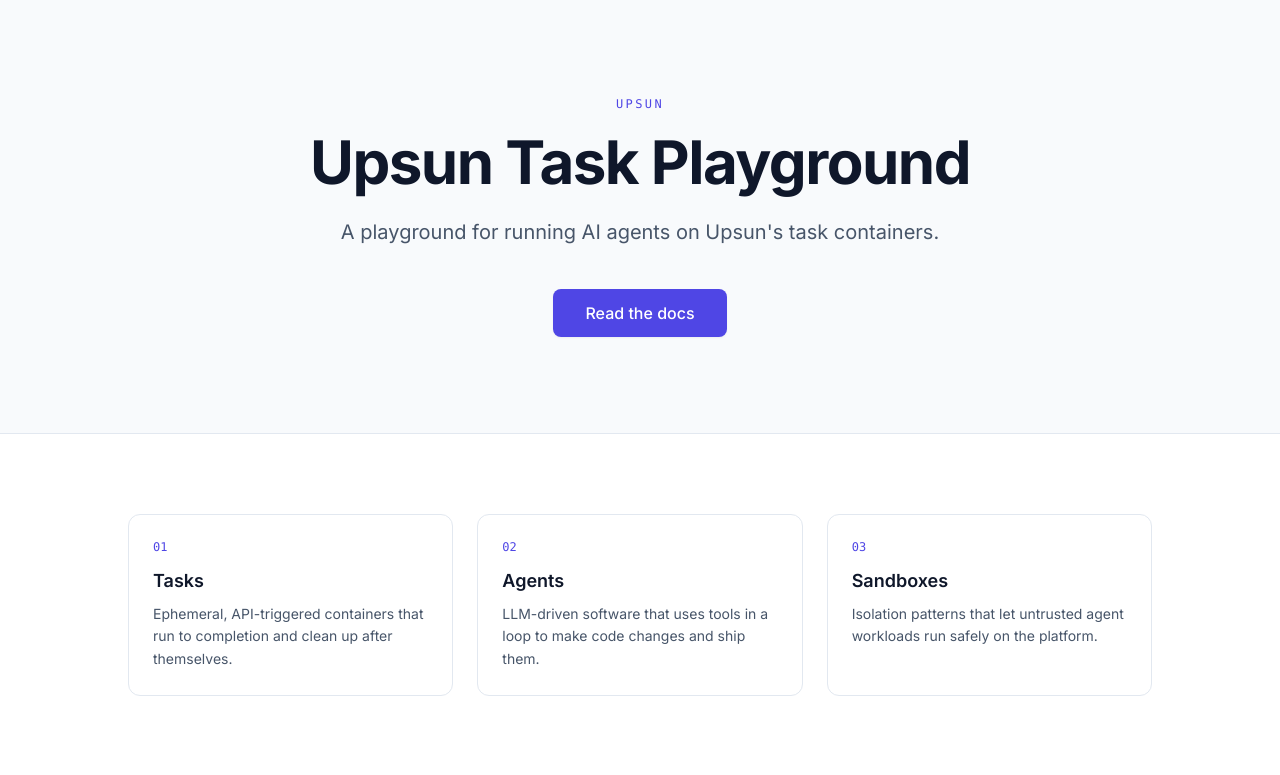
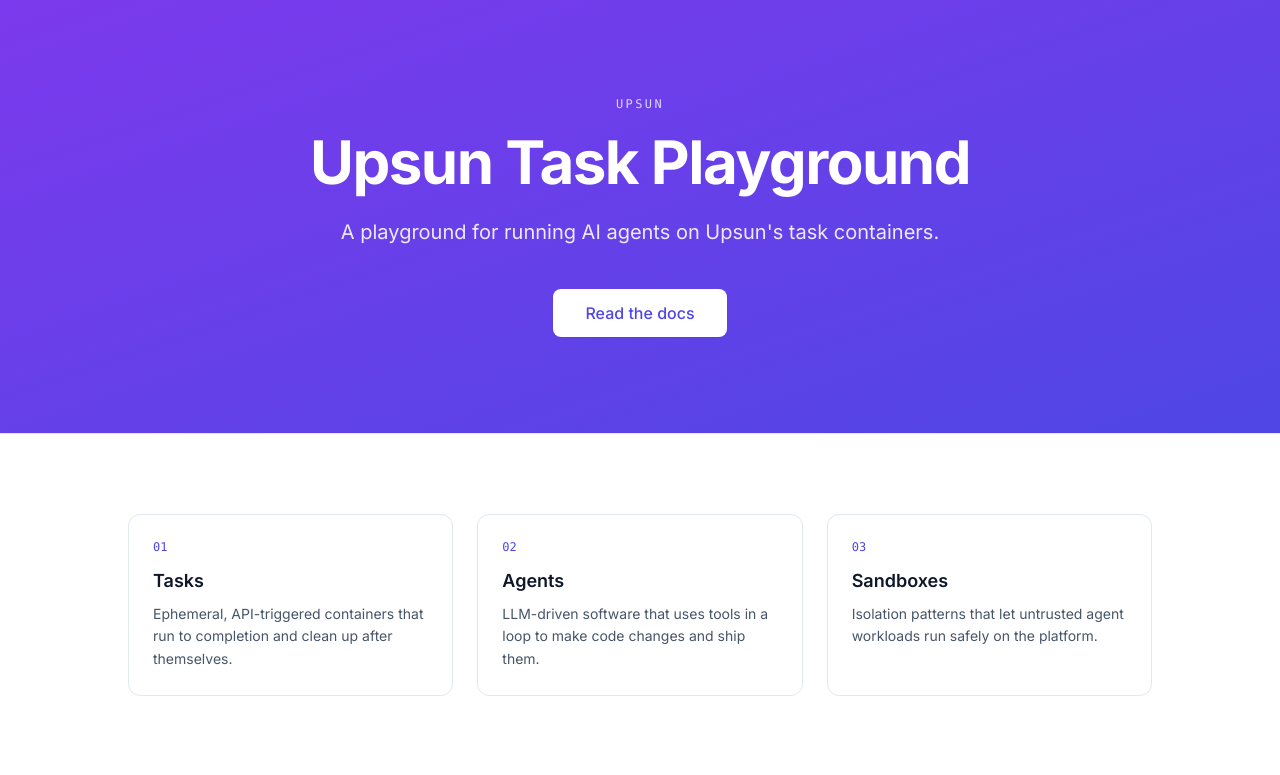
Before and after one commit to nicogommen/upsun-task-playground, a Flask app: page / in a window 1280 px wide. Shown: the top 775 px of the page. Run offline with Flask 3, Linux system fonts and the light colour scheme; some libraries are stand-ins or nearby versions.

Commit message:
Agent: Add a bold gradient background to the hero section, violet to indigo

```diff
--- a/frontend/templates/index.html
+++ b/frontend/templates/index.html
@@ -18,12 +18,12 @@
 <body class="bg-slate-50 text-slate-900 antialiased">
   <main class="min-h-screen flex flex-col">
 
-    <section class="flex-1 flex items-center justify-center px-6 py-24">
+    <section class="flex-1 flex items-center justify-center px-6 py-24 bg-gradient-to-br from-violet-600 to-indigo-600">
       <div class="max-w-3xl text-center">
-        <p class="font-mono text-xs uppercase tracking-[0.2em] text-indigo-600 mb-5">Upsun</p>
-        <h1 class="text-5xl md:text-6xl font-bold tracking-tight mb-6 text-slate-900">Upsun Task Playground</h1>
-        <p class="text-xl text-slate-600 mb-10 leading-relaxed">A playground for running AI agents on Upsun's task containers.</p>
-        <a href="https://upsun.com" class="inline-block px-8 py-3 bg-indigo-600 text-white font-medium rounded-lg hover:bg-indigo-700 transition-colors shadow-sm">Read the docs</a>
+        <p class="font-mono text-xs uppercase tracking-[0.2em] text-violet-200 mb-5">Upsun</p>
+        <h1 class="text-5xl md:text-6xl font-bold tracking-tight mb-6 text-white">Upsun Task Playground</h1>
+        <p class="text-xl text-violet-100 mb-10 leading-relaxed">A playground for running AI agents on Upsun's task containers.</p>
+        <a href="https://upsun.com" class="inline-block px-8 py-3 bg-white text-indigo-600 font-medium rounded-lg hover:bg-violet-50 transition-colors shadow-sm">Read the docs</a>
       </div>
     </section>
 
```
